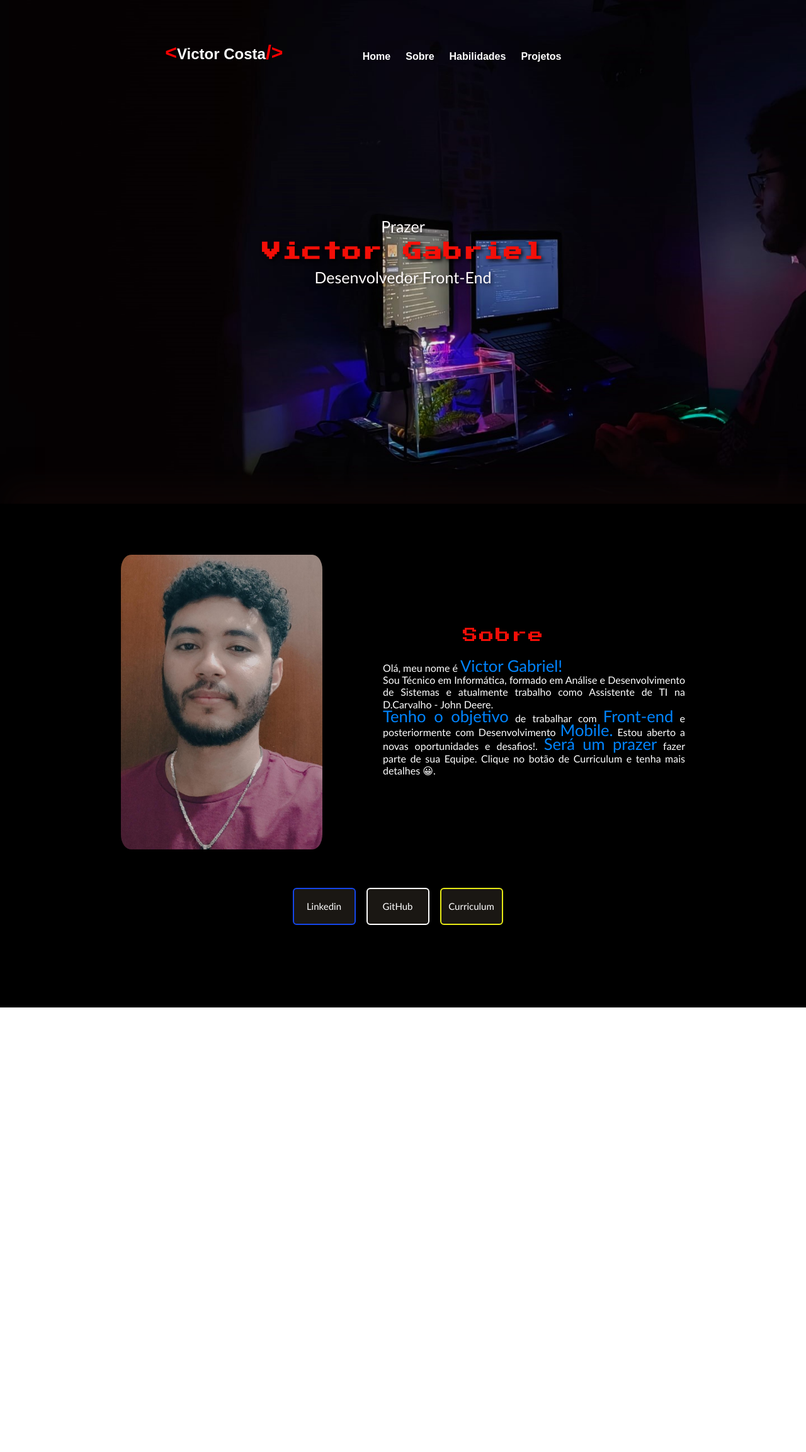
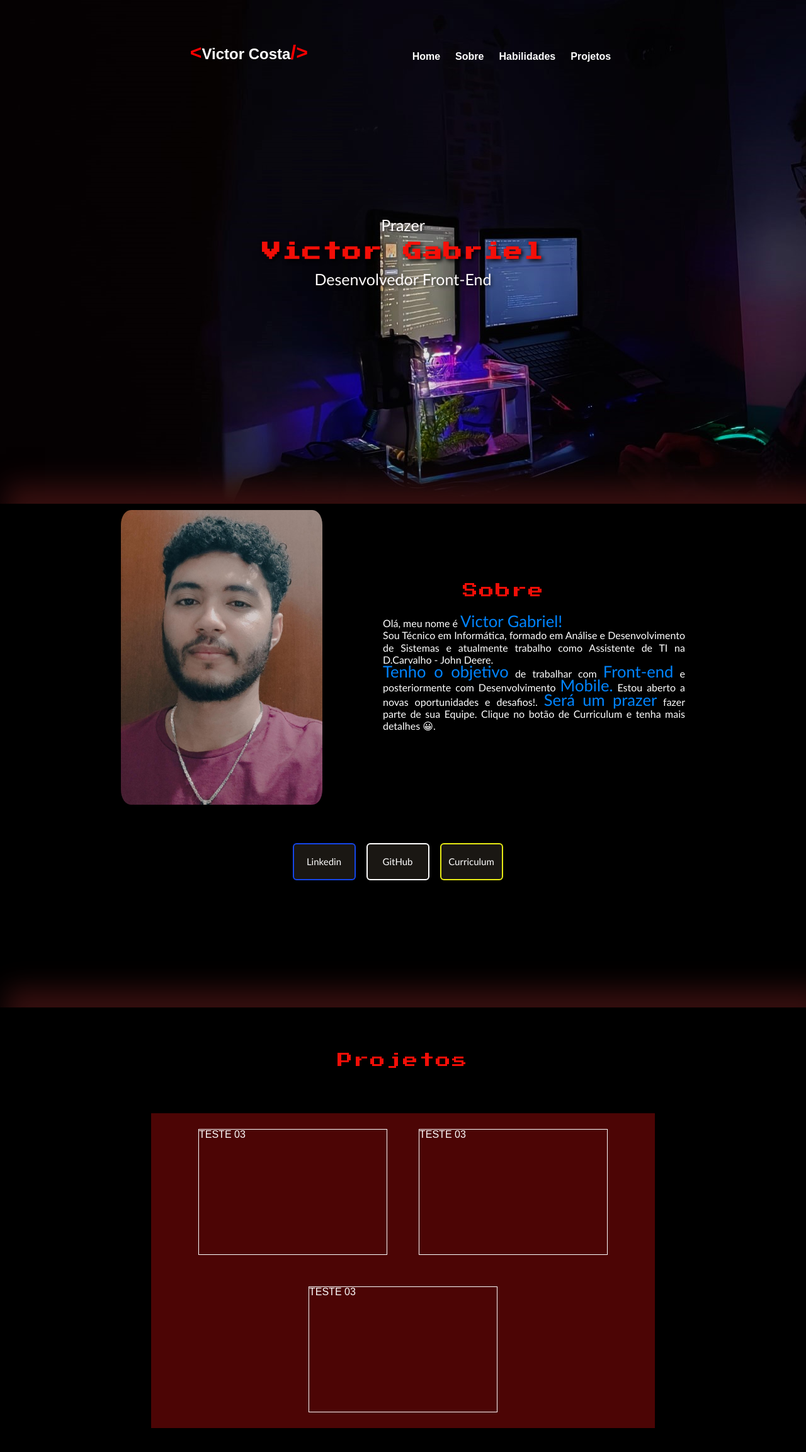
Before and after one commit to VictorCeSilva/Portfolio, a plain HTML site: page index.html in a window 1280 px wide. Shown: the whole page at 63% size. Before the commit the page ends 1600 px from the top, so only its background shows below. Drawn offline with Linux system fonts and the light colour scheme.

Commit message:
update projeto inteiro
Mudança após o meu carregador ter queimado - tempo até chegar o outro 4 dias.

```diff
--- a/css/botoes.css
+++ b/css/botoes.css
@@ -70,6 +70,4 @@
 .curriculum:hover{
     box-shadow: 1px 1px 20px rgb(230, 233, 21);
     background-image: url(/imgs/icons8-baixar.gif);
-
-
 }
--- a/css/estilo_portifolio.css
+++ b/css/estilo_portifolio.css
@@ -13,9 +13,11 @@
 html{
     scroll-behavior: smooth;
 }
-section{
+.section{
     height: 100vh;
-    max-width: 1900px;
+    max-width: 3000px;
+    box-shadow: 20px -20px 40px 10px rgb(54, 15, 15);
+
 }
 .profile{
     z-index: 1;
@@ -26,11 +28,9 @@ section{
 
 }
 .profile h1{
-    font-size: 30px;
-    font-weight: bold;
+    font: bold 30px 'Press Start 2P', cursive;
     line-height: 40px;
     color:  rgba(253, 15, 7, 0.959);
-    font-family: 'Press Start 2P', cursive;
     letter-spacing: 2px;
     text-align: center;
     text-shadow: rgba(0, 0, 0, 0.925) .1em  0.1em 0.2em;
@@ -38,23 +38,27 @@ section{
 }
 
 .profile-text{
-    font-size: 25px;
+    font: 25px var(--body-fonts);
     padding: .5rem;
-    font-family: var(--body-fonts);
     text-align: center;
     text-shadow: rgba(0, 0, 0, 0.582) .1em  0.1em 0.2em;
 }
 
-.apresentacao{
+.section-apresentacao{
     display: flex;
     background: var(--fourth-color);
     text-align: center;
     align-items: center;
-    justify-content: center;
     padding: 10px;
-    box-shadow: 20px -20px 40px 10px rgb(12, 5, 5);
     flex-direction: column;
 }
+.section-projetos{
+    display: flex;
+    align-items: center;
+    background: var(--fourth-color);
+    flex-direction: column;
+}
+
 #sobre{
     display: flex;
     align-items: center;
@@ -62,23 +66,24 @@ section{
     max-width: 800em;
 }
 #sobre p{
+    font: 1em var(--body-fonts);
     text-align: justify;
     padding-top:1.5rem;
     color: #fff;
-    font-family: var(--body-fonts);
-    font-size: 1em;
     max-width: 30em;
     margin-left: 6em;
     line-height: 1.2rem;
 
 }
 .title-section{
-    font-family: 'Press Start 2P', cursive;
+    font: 1.5em 'Press Start 2P', cursive;
     color:  rgba(253, 15, 7, 0.959);
-    font-size: 1.5em;
     letter-spacing: 2px;
 }
-.apresentacao img{
+.section-projetos .title-section{
+   margin:3em 0px 3em ;
+}
+.section-apresentacao img{
     max-width: 25vw;
     border-radius: 5%;
 }
@@ -86,6 +91,8 @@ section{
     color: #0084ff;
     font-size: 1.6em;
 }
+
+/* barra de rolagem*/
 ::-webkit-scrollbar{
     width: 5px;
     background-color: #000000;
@@ -96,6 +103,65 @@ section{
     border-radius: 100px;
   }
 
+.projetos{
+    box-sizing: border-box;
+    max-width: 800px;
+    background-color: rgba(230, 18, 18, 0.329);
+    display: flex;
+    flex-wrap:wrap;
+    justify-content: center;
+    align-items:center;
+}
+
+.card-projeto{
+    width: 300px;
+    height: 200px;
+    border: .5px solid #ffff;
+    margin: 25px;
+    background-image: ;
+}
+/*
+.projetos{
+    max-width: 2000px;
+    background:rgba(237, 238, 235, 0.233);
+    display: flex;
+    padding: 0px 5px;
+    flex-wrap: wrap;
+    justify-content: center;
+    align-items: center;
+}
+.card-projeto{
+    margin: 5px;
+    border-color: #000000;
+    width: 300px;
+    height: 300px;
+    background:#0084ff;
+}
+
+
+
+.projetos{
+    display:flex;
+    justify-content: center;
+    align-items: center;
+    padding: 0px 10px;
+    flex-wrap: wrap;
+}
+.card-projeto a{
+    width: 200px;
+    height: 150px;
+    background: white;
+    flex:1;
+    transition:.3s;
+}
+.card-projeto:hover{
+    flex:3;
+}
+
+
+*/
+
+
 
 @media (max-width: 768px){
     .apresentacao img{
@@ -105,4 +171,25 @@ section{
         text-align: center;
         margin-left: 0em;
     }
+
 }
+
+@media (min-width: 2000px)
+{
+    #logo{
+        font-size: 4rem;
+        font-weight: bold;
+    }
+    #logo::before, #logo::after {
+        content: '<';
+        font-size: 4rem;
+        color: rgb(255, 0, 0);
+        font-weight: 700;
+    }
+    #logo::after{
+        content: '/>';
+    }
+    .profile h1{
+        font: bold 200px 'Press Start 2P', cursive;
+    }
+}
--- a/css/menu.css
+++ b/css/menu.css
@@ -1,12 +1,8 @@
 @import url('https://fonts.googleapis.com/css2?family=Press+Start+2P&family=Russo+One&display=swap');
 
+
 .home {
-    background-image: url(/imgs/fundo.jpeg);
-    background-repeat: no-repeat;
-    background-position: center;
-    background-size: cover;
-
-    z-index: 1;
+    background: url(/imgs/fundo.jpeg) no-repeat center center;
     margin-top: -150px;
     display: flex;
     align-items: center;
@@ -24,9 +20,6 @@ li{
     position: relative;
     text-align: center;
     font-weight: bold;
-    font-weight: bold;
-
-
 }
 
 
@@ -54,7 +47,6 @@ li:hover::before{
 }
 
 #header {
-
     box-sizing: border-box;
     height: 150px;
     padding: 1rem 9rem;
--- a/index.html
+++ b/index.html
@@ -20,7 +20,8 @@
     <header id="header">
         <a id="logo" href="#home">Victor Costa</a>
         <nav id="nav">
-            <button aria-label="Abrir menu" id="btn-mobile" aria-haspopup="true" aria-controls="menu" aria-expanded="false">Menu
+            <button aria-label="Abrir menu" id="btn-mobile" aria-haspopup="true" aria-controls="menu"
+                aria-expanded="false">Menu
 
                 <span id="hamburguer"></span>
             </button>
@@ -32,10 +33,6 @@
 
             </ul>
         </nav>
-            <div>
-
-
-            </div>
     </header>
     <main>
         <section class="home section" id="home">
@@ -46,7 +43,7 @@
             </div>
         </section>
 
-        <section class="apresentacao section">
+        <section class="section-apresentacao section">
             <div id="sobre">
                 <img src="imgs/ee.jpg">
                 <div>
@@ -57,9 +54,11 @@
                         Sou Técnico em Informática, formado em Análise e Desenvolvimento
                         de Sistemas e atualmente trabalho como Assistente de TI
                         na D.Carvalho - John Deere.<br>
-                        <span class="contrast">Tenho o objetivo</span> de trabalhar com <span class="contrast"> Front-end</span> e posteriormente
+                        <span class="contrast">Tenho o objetivo</span> de trabalhar com <span class="contrast">
+                            Front-end</span> e posteriormente
                         com Desenvolvimento <span class="contrast">Mobile.</span>
-                        Estou aberto a novas oportunidades e desafios!. <span class="contrast">Será um  prazer</span> fazer parte de sua Equipe.
+                        Estou aberto a novas oportunidades e desafios!. <span class="contrast">Será um prazer</span>
+                        fazer parte de sua Equipe.
                         Clique no botão de Curriculum e tenha mais detalhes &#128512;.
                     </p>
                 </div>
@@ -68,152 +67,46 @@
 
             <div class="botoes">
 
-                    <a class="btn-social linkedin" href="https://www.linkedin.com/in/victor-costa-e-silva/" title="Linkedin" target="_blank">Linkedin</a>
-                    <a class="btn-social git " href="https://github.com/VictorCeSilva" title="GitHub" target="_blank"> GitHub</a>
-                    <a class="btn-social curriculum" href="Curriculo_Victor.pdf" title="Curriculum" target="_blank" download="Curriculum Victor Gabriel"> Curriculum</a>
+                <a class="btn-social linkedin" href="https://www.linkedin.com/in/victor-costa-e-silva/" title="Linkedin"
+                    target="_blank">Linkedin</a>
+                <a class="btn-social git " href="https://github.com/VictorCeSilva" title="GitHub" target="_blank">
+                    GitHub</a>
+                <a class="btn-social curriculum" href="Curriculo_Victor.pdf" title="Curriculum" target="_blank"
+                    download="Curriculum Victor Gabriel"> Curriculum</a>
 
-            <!--
-                <div class="btn">
-                    <a href="https://www.linkedin.com/in/victor-costa-e-silva/" target="_blank">
-                        <button class="social linkedin">
-                            <img src="./imgs/linkedin.png">
-                            Linkedin
-                        </button>
-                    </a>
-                </div>
-
-                <div class="btn">
-                    <a href="https://github.com/VictorCeSilva" target="_blank">
-                        <button class="social git">
-                            <img src="./imgs/git.png">
-                            GitHub
-                        </button>
-                    </a>
-                </div>
-
-                <div class="btn">
-                    <a href="Curriculo_Victor.pdf" target="_blank" download="Curriculum Victor Gabriel">
-                        <button class="social curriculum">
-                            <img src="./imgs/download.gif">
-                            Currículum
-                        </button>
-                    </a>
-                </div>
-
--->
-            </div>
-
-        </section>
-    </main>
-    <!--
-
-          <section>
-            <div class="principal">
-                <div class="apresentacao" id="sobre">
-
-                    <div class="info minha-foto">
-                    </div>
-
-                    <div id="sobre">
-
-                        <h3> SOBRE MIM</h3>
-                        <p>
-
-                            Olá, meu nome é Victor Gabriel <br>
-                            Sou Técnico em Informática, formado em Análise e Desencolvimento
-                            de Sistemas e atualmente trabalho como Assistente de TI
-                            na D.Carvalho - John Deere.<br>
-                            Desenvolvo projetos Front-End, estou aberto
-                            a novas oportunidades e desafios!. Clique no botão de Curriculum e tenha mais detalhes &#128512;
-                        </p>
-                    </div>
-                </div>
             </div>
         </section>
 
-    <main>
-        <div class="inicio" id="inicio">
-            <div class="ola">
-                <h3>Prazer,</h3>
-                <h1>Victor Gabriel </h1>
-                <h3>Desenvolvedor Front-End </h3>
+        <section class="section section-projetos">
+
+            <span class="title-section"> Projetos</span>
+
+            <div class="projetos">
+
+                <div class="card-projeto"><a href="notfound.html" target="_blank" alt="Projeto Nome_projeto"> TESTE 03</a></div>
+
+                <div class="card-projeto"><a href="notfound.html" target="_blank" alt="Projeto Nome_projeto"> TESTE 03</a></div>
+
+                <div class="card-projeto"><a href="notfound.html" target="_blank" alt="Projeto Nome_projeto"> TESTE 03</a></div>
             </div>
+        </section>
+            <!--
+        <section class="section-projetos section">
 
+            <div class="title-section">
+                <span> Projetos</span>
             </div>
-
-        <div class="principal">
-            <div class="apresentacao" id="sobre">
-
-                <div class="info minha-foto">
-                    <img src="./imgs/eu.png">
-                </div>
-
-                <div id="sobre">
-
-                    <h3> SOBRE MIM</h3>
-                    <p>
-
-                        Olá, meu nome é Victor Gabriel <br>
-                        Sou Técnico em Informática, formado em Análise e Desencolvimento
-                        de Sistemas e atualmente trabalho como Assistente de TI
-                        na D.Carvalho - John Deere.<br>
-                        Desenvolvo projetos Front-End, estou aberto
-                        a novas oportunidades e desafios!. Clique no botão de Curriculum e tenha mais detalhes &#128512;
-                    </p>
-                </div>
-            </div>
+            <div class=" projetos">
 
 
 
-        </div>
+                <div class="card-projeto"><a href="notfound.html" target="_blank" alt="Projeto Nome_projeto">   TESTE 02</a></div>
 
 
+                <div class="card-projeto"><a href="notfound.html" target="_blank" alt="Projeto Nome_projeto"></a></div>
+            </div>
+        </section>
     </main>
-    <div class="habilidades">
-        <h3 class="titulos-section"> Habilidades</h3>
-        <div id='habilidades-detalhes'>
-          <p class='tipos-skill'>
-          <span class="titulo-skill">Front-End:</span>
-         <span class='skill'>HTML</span>
-         <span class='skill'>CSS</span>
-          </p>
-          <p class='tipos-skill'>
-            <span class="titulo-skill">Competências</span>
-           <span class='skill'>Autodidata</span>
-           <span class='skill'>Trabalho em Equipe</span>
-           <span class='skill'>Resolução de Problemas de Forma Ágil</span>
-            </p>
-        </div>
-    </div>
-
-    <div class="projetos" id="projetos">
-            <p class="titulos-section">Projetos</p>
-        <div class="cards">
-
-            <div class="card">
-                <a href="notfound.html">
-                    <img src='imgs/breve (2).gif'>
-                </a>
-            </div>
-
-            <div class="card">
-                <a href="notfound.html">
-                    <img src='imgs/breve (2).gif'>
-                </a>
-            </div>
-
-            <div class="card">
-                <a href="notfound.html">
-                    <img src='imgs/breve (2).gif'>
-                </a>
-            </div>
-        </div>
-    </div>
-
-
-
-
-
 
 
 <footer>
@@ -223,4 +116,5 @@
 
 </body>
 <script src="js/menu.js"></script>
+
 </html>
```
Also changed, not shown: mudancas.txt (added), 1 other file. Lines whose indentation alone changed are shown as unchanged.
